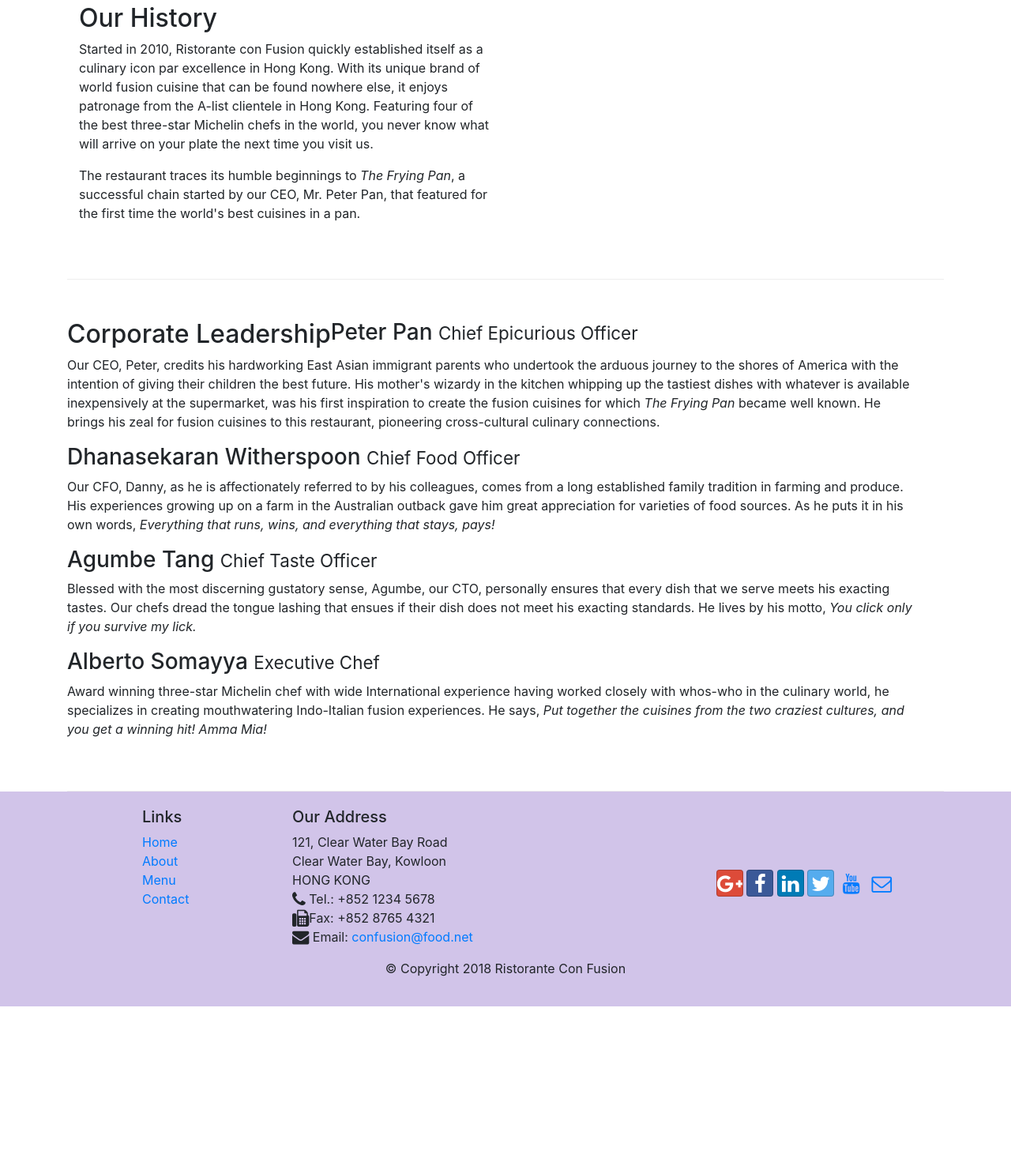
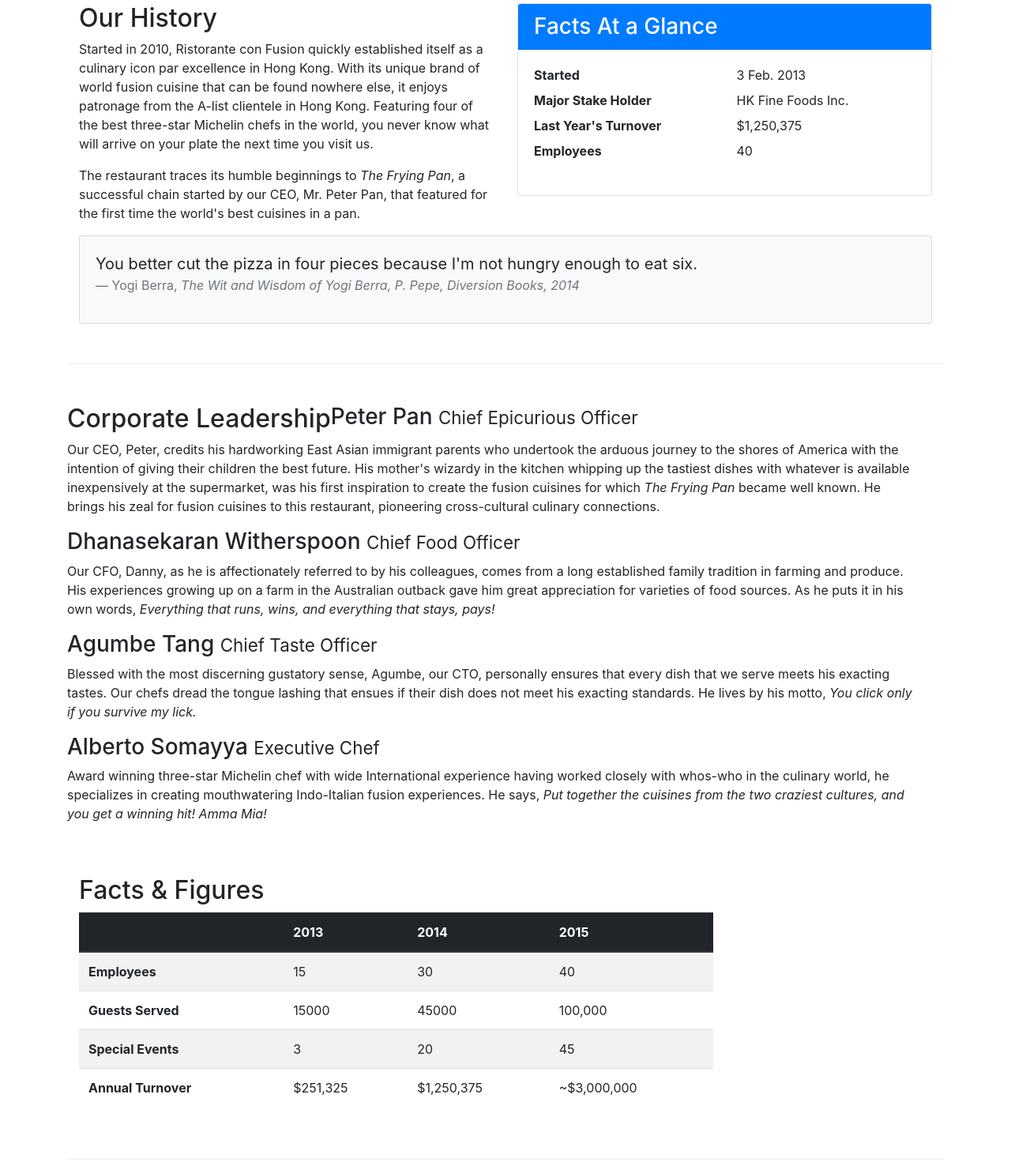
Before and after one commit to MontoyaMontes/Front-End-Bootstrap4, a website: page conFusion/aboutus.html in a window 1280 px wide. Shown: the part 511-1982 px from the top of the page at 79% size. Before the commit the page ends 1785 px from the top, so only its background shows below. Drawn offline with nearby package versions, Linux system fonts and the light colour scheme.

Commit message:
Add table and cards Add tables and cards into aboutus.html

```diff
--- a/conFusion/aboutus.html
+++ b/conFusion/aboutus.html
@@ -58,13 +58,40 @@
             </div>
         </div>
 
-        <div class="row-content">
-            <div class="col-sm-6 col-auto">
+        <div class="row row-content">
+            <div class="col-sm-6">
                 <h2>Our History</h2>
                 <p>Started in 2010, Ristorante con Fusion quickly established itself as a culinary icon par excellence in Hong Kong. With its unique brand of world fusion cuisine that can be found nowhere else, it enjoys patronage from the A-list clientele in Hong Kong.  Featuring four of the best three-star Michelin chefs in the world, you never know what will arrive on your plate the next time you visit us.</p>
                 <p>The restaurant traces its humble beginnings to <em>The Frying Pan</em>, a successful chain started by our CEO, Mr. Peter Pan, that featured for the first time the world's best cuisines in a pan.</p>
             </div>
-            <div>
+            <div class="col-12 col-sm-6">
+                <div class="card">
+                    <h3 class="card-header bg-primary text-white">Facts At a Glance</h3>
+                    <div class="card-body">
+                        <dl class="row">
+                            <dt class="col-6">Started</dt>
+                            <dd class="col-6">3 Feb. 2013</dd>
+                            <dt class="col-6">Major Stake Holder</dt>
+                            <dd class="col-6">HK Fine Foods Inc.</dd>
+                            <dt class="col-6">Last Year's Turnover</dt>
+                            <dd class="col-6">$1,250,375</dd>
+                            <dt class="col-6">Employees</dt>
+                            <dd class="col-6">40</dd>
+                        </dl>
+                    </div>
+                </div>
+            </div>
+            <div class="col-12">
+                <div class="card card-body bg-light">
+                    <blockquote class="blockquote">
+                        <p class="mb-0">You better cut the pizza in four pieces because
+                            I'm not hungry enough to eat six.</p>
+                        <footer class="blockquote-footer">Yogi Berra,
+                            <cite title="Source Title">The Wit and Wisdom of Yogi Berra,
+                            P. Pepe, Diversion Books, 2014</cite>
+                        </footer>
+                    </blockquote>
+                </div>
             </div>
         </div>
 
@@ -80,6 +107,50 @@
                 <p class="d-none d-sm-block">Blessed with the most discerning gustatory sense, Agumbe, our CTO, personally ensures that every dish that we serve meets his exacting tastes. Our chefs dread the tongue lashing that ensues if their dish does not meet his exacting standards. He lives by his motto, <em>You click only if you survive my lick.</em></p>
                 <h3>Alberto Somayya <small>Executive Chef</small></h3>
                 <p class="d-none d-sm-block">Award winning three-star Michelin chef with wide International experience having worked closely with whos-who in the culinary world, he specializes in creating mouthwatering Indo-Italian fusion experiences. He says, <em>Put together the cuisines from the two craziest cultures, and you get a winning hit! Amma Mia!</em></p>
+            </div>
+            <div class="row row-content">
+                <div class="col-12 col-sm-9">
+                    <h2>Facts &amp; Figures</h2>
+                    <div class="table-responsive">
+                        <table class="table table-striped">
+                            <thead class="thead-dark">
+                                <tr>
+                                    <th>&nbsp;</th>
+                                    <th>2013</th>
+                                    <th>2014</th>
+                                    <th>2015</th>
+                                </tr>
+                            </thead>
+                            <tbody>
+                                <tr>
+                                    <th>Employees</th>
+                                    <td>15</td>
+                                    <td>30</td>
+                                    <td>40</td>
+                                </tr>
+                                <tr>
+                                    <th>Guests Served</th>
+                                    <td>15000</td>
+                                    <td>45000</td>
+                                    <td>100,000</td>
+                                </tr>
+                                <tr>
+                                    <th>Special Events</th>
+                                    <td>3</td>
+                                    <td>20</td>
+                                    <td>45</td>
+                                </tr>
+                                <tr>
+                                    <th>Annual Turnover</th>
+                                    <td>$251,325</td>
+                                    <td>$1,250,375</td>
+                                    <td>~$3,000,000</td>
+                                </tr>
+                            </tbody>
+                        </table>
+                    </div>
+                </div>
+                <div class="col-12 col-sm-3"></div>
             </div>
        </div>
 
```
